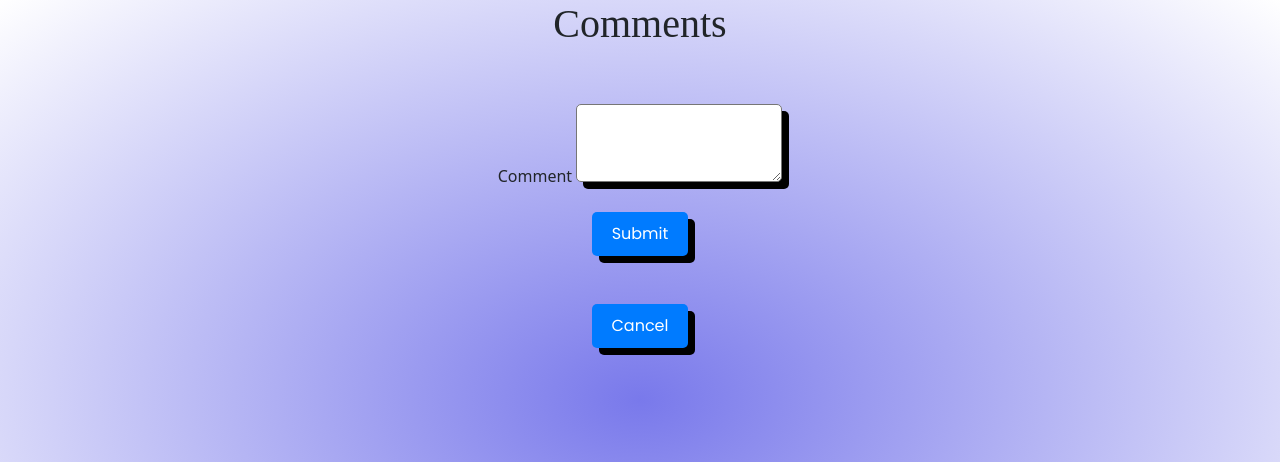
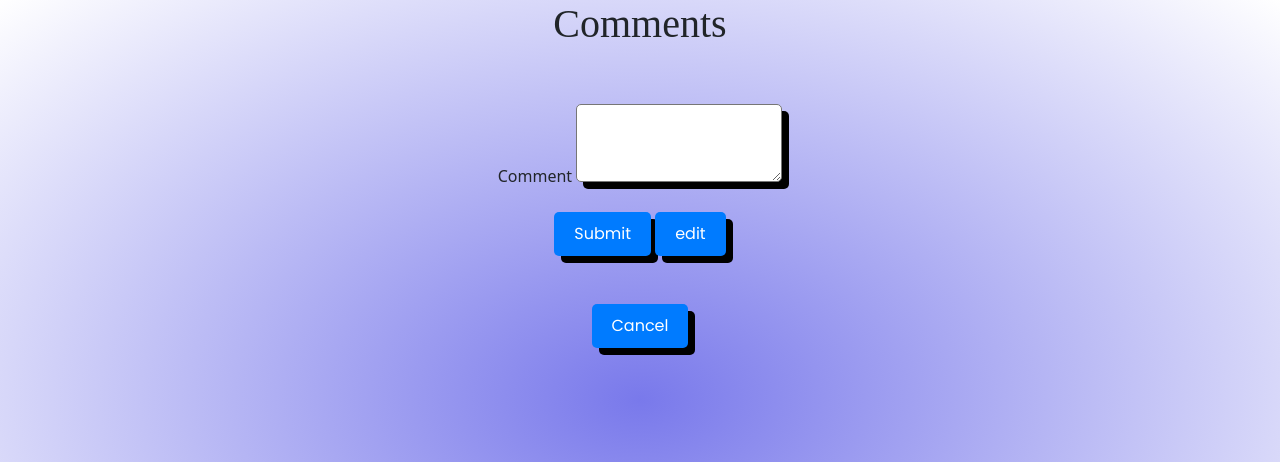
Before and after one commit to jyothsnacreator/Quote_flask_application, a Flask app: template Quote_application/templates/comments.html in a window 1280 px wide. Shown: the top 462 px of the page. Run offline with Flask 3, Linux system fonts and the light colour scheme; the template is opened without the code that fills it, so the values that code supplies are empty; some web fonts are replaced.

Commit message:
Added edit

```diff
--- a/Quote_application/templates/comments.html
+++ b/Quote_application/templates/comments.html
@@ -14,8 +14,11 @@
         <div style="text-align: center;">
         <lablel>Comment</lablel>
         <textarea cols="20" rows="3" style="box-shadow: 7px 7px black; border-radius: 5px;"></textarea><br><br>
-        <button style="padding: 10px 20px; font-size: 16px; background-color: #007bff; color: #fff; border: 2px black; border-radius: 5px; cursor: pointer;font-family: poppins; box-shadow: 7px 7px black;" >Submit</button><br><br>
+        <span>
+        <button style="padding: 10px 20px; font-size: 16px; background-color: #007bff; color: #fff; border: 2px black; border-radius: 5px; cursor: pointer;font-family: poppins; box-shadow: 7px 7px black;" >Submit</button>
+        <button style="padding: 10px 20px; font-size: 16px; background-color: #007bff; color: #fff; border: 2px black; border-radius: 5px; cursor: pointer;font-family: poppins; box-shadow: 7px 7px black;" >edit</button><br><br>
         <br>
+        </span>
         <button style="padding: 10px 20px; font-size: 16px; background-color: #007bff; color: #fff; border: 2px black; border-radius: 5px; cursor: pointer;font-family: poppins; box-shadow: 7px 7px black;" ><a href="/" style="color: white; text-decoration: none;">Cancel</a></button>
         </div>
     </body>
```
